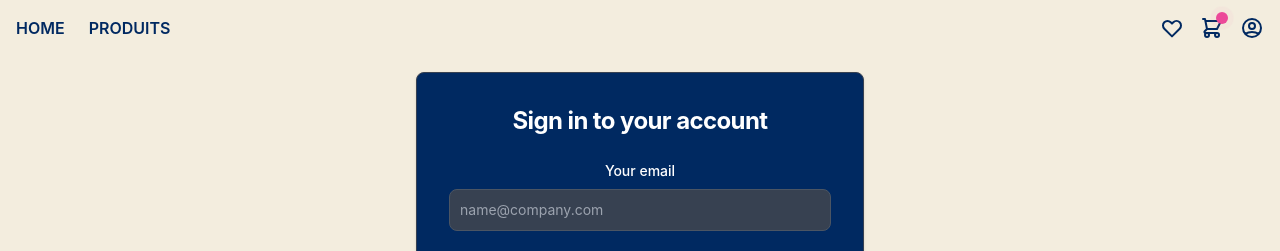
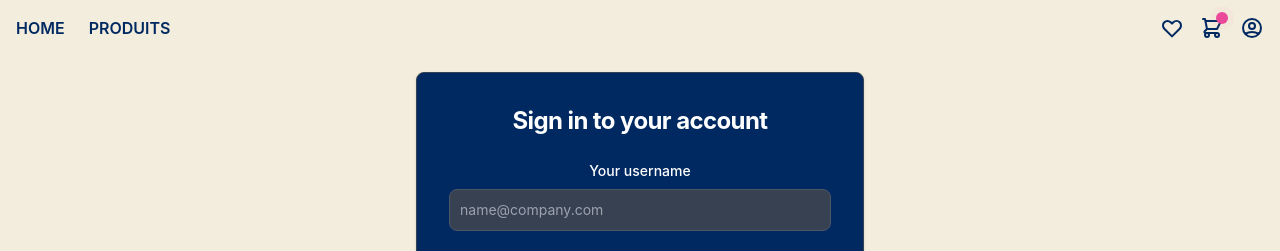
Before and after one commit to Dedpy/frontend-service-ecommerce, a React (Create React App) app: page /signin in a window 1280 px wide. Shown: the top 251 px of the page. Built offline with nearby package versions, Linux system fonts and the light colour scheme.

Commit message:
feat: adding toast for notification$

```diff
--- a/package.json
+++ b/package.json
@@ -12,6 +12,7 @@
     "@types/react-dom": "^18.2.14",
     "react": "^18.2.0",
     "react-dom": "^18.2.0",
+    "react-hot-toast": "^2.4.1",
     "react-router-dom": "^6.18.0",
     "react-scripts": "5.0.1",
     "typescript": "^4.9.5",
--- a/src/App.tsx
+++ b/src/App.tsx
@@ -1,4 +1,4 @@
-import React from "react";
+import React, { useState } from "react";
 import { BrowserRouter as Router, Routes, Route } from "react-router-dom";
 import { Navbar } from "./components/navbar";
 import Produits from "./pages/produits/Produits";
@@ -7,20 +7,23 @@ import Payment from "./pages/payment/payment";
 import SignIn from "./pages/auth/signin/signin";
 import SignUp from "./pages/auth/signup/signup";
 import Home from "./pages/Home";
+import { Toaster } from "react-hot-toast";
 
 function App() {
+  const [token, setToken] = useState();
   return (
     <main className="min-h-screen text-center bg-background text-primary ">
       <Router>
         <Navbar />
         <Routes>
           <Route path="/" element={<Home />} />
-          <Route path="/signin" element={<SignIn />} />
+          <Route path="/signin" element={<SignIn setToken={setToken} />} />
           <Route path="/signup" element={<SignUp />} />
           <Route path="/produits" element={<Produits />} />
           <Route path="/panier" element={<Panier />} />
           <Route path="/payment" element={<Payment />} />
         </Routes>
+        <Toaster position="bottom-center" reverseOrder={false} />
       </Router>
     </main>
   );
--- a/src/pages/auth/signin/signin.tsx
+++ b/src/pages/auth/signin/signin.tsx
@@ -1,7 +1,36 @@
-import React from "react";
+import React, { FormEventHandler, useState } from "react";
+import toast from "react-hot-toast";
 import { Link } from "react-router-dom";
 
-function SignIn() {
+async function loginUser(username: string, password: string) {
+  return fetch("http://localhost:3001/auth/sign-in", {
+    method: "POST",
+    headers: {
+      "Content-Type": "application/json",
+    },
+    body: JSON.stringify({ username, password }),
+  }).then((data) => {
+    if (!data.ok) {
+      throw new Error("Failed to log in. Please check your credentials.");
+    }
+    return data.json();
+  });
+}
+
+function SignIn({ setToken }: { setToken: any }) {
+  const [username, setUsername] = useState("");
+  const [password, setPassword] = useState("");
+
+  const handleSubmit = async (e: any) => {
+    e.preventDefault();
+    try {
+      const token = await loginUser(username, password);
+      setToken(token);
+    } catch (error) {
+      toast.error("Error while logging in"); // Set the error message
+    }
+  };
+
   return (
     <section>
       <div className="flex items-center justify-center p-4">
@@ -10,17 +39,18 @@ function SignIn() {
             <h1 className="text-xl font-bold leading-tight tracking-tight  md:text-2xl text-white">
               Sign in to your account
             </h1>
-            <form className="space-y-4 md:space-y-6" action="#">
+            <form className="space-y-4 md:space-y-6" onSubmit={handleSubmit}>
               <div>
                 <label className="block mb-2 text-sm font-medium  text-white">
-                  Your email
+                  Your username
                 </label>
                 <input
-                  type="email"
-                  name="email"
-                  id="email"
+                  type="username"
+                  name="username"
+                  id="username"
                   className=" border   sm:text-sm rounded-lg focus:ring-primary-600 focus:border-primary-600 block w-full p-2.5 bg-gray-700 border-gray-600 placeholder-gray-400 text-white focus:ring-blue-500 focus:border-blue-500"
                   placeholder="name@company.com"
+                  onChange={(e) => setUsername(e.target.value)}
                 />
               </div>
               <div>
@@ -33,6 +63,7 @@ function SignIn() {
                   id="password"
                   placeholder="••••••••"
                   className=" border   sm:text-sm rounded-lg focus:ring-primary-600 focus:border-primary-600 block w-full p-2.5 bg-gray-700 border-gray-600 placeholder-gray-400 text-white focus:ring-blue-500 focus:border-blue-500"
+                  onChange={(e) => setPassword(e.target.value)}
                 />
               </div>
               <div className="flex items-center justify-between">
```
Also changed, not shown: 1 other file (tests, documents, lock files or other folders).
